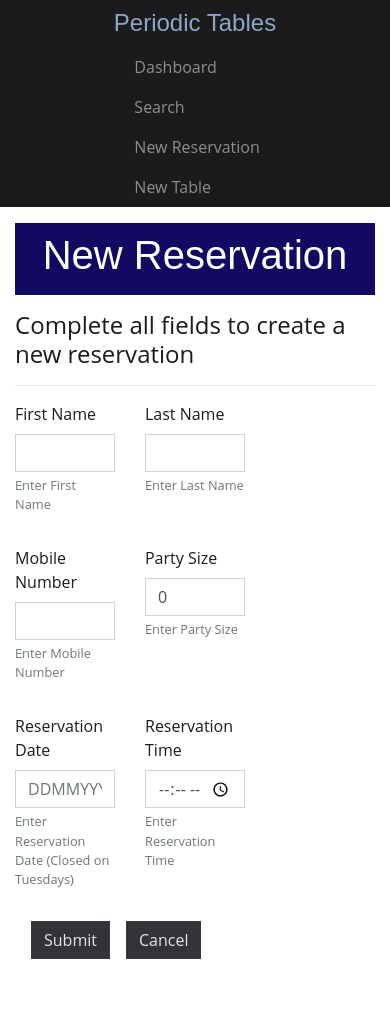
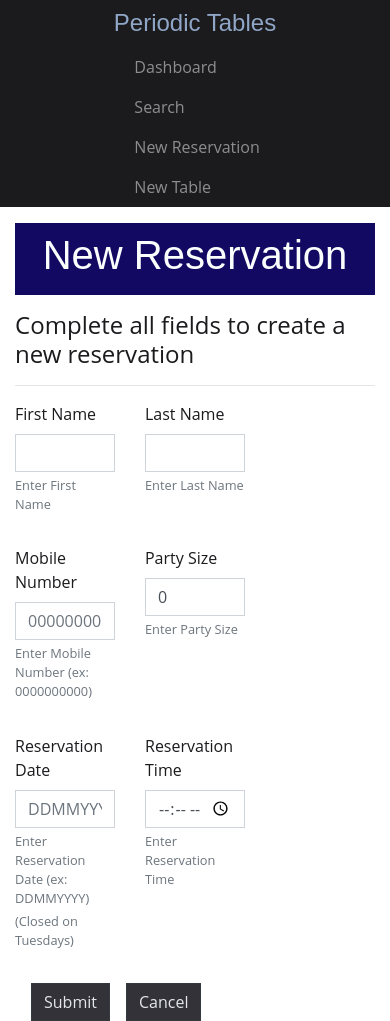
Before and after one commit to nicpagan/Restaurant-Reservation-Capstone, a React (Create React App) app in the folder front-end/: page /reservations/new in a window 390 px wide. Before the commit the page ends 959 px from the top, so only its background shows below. Built offline with nearby package versions, Linux system fonts and the light colour scheme; no server answers; a web font is replaced by a local one.

Commit message:
date and mobile number input comments

```diff
--- a/front-end/src/reservations/ReservationForm.js
+++ b/front-end/src/reservations/ReservationForm.js
@@ -83,9 +83,10 @@ const partyChangeHandler = (event) => setParty(event.target.value);
               type="text"
               onChange={mobileNumberChangeHandler}
               required={true}
+              placeholder= "0000000000"
               value={mobileNumber}
             />
-            <small className="form-text text-muted"> Enter Mobile Number </small>
+            <small className="form-text text-muted"> Enter Mobile Number (ex: 0000000000) </small>
           </div>
           <div className="col-4 form-group">
             <label className="form-label" htmlFor="mobile_number">
@@ -118,7 +119,9 @@ const partyChangeHandler = (event) => setParty(event.target.value);
             placeholder='DDMMYYYY'
             value={date}
           />
-          <small className="form-text text-muted"> Enter Reservation Date (Closed on Tuesdays) </small>
+          <small className="form-text text-muted"> Enter Reservation Date (ex: DDMMYYYY) </small>
+          <small className="form-text text-muted">(Closed on Tuesdays) </small>
+
           </div>
           <div className="col-4 form-group">
           <label>
```
